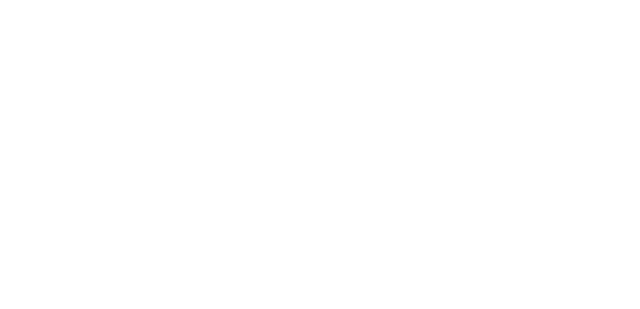
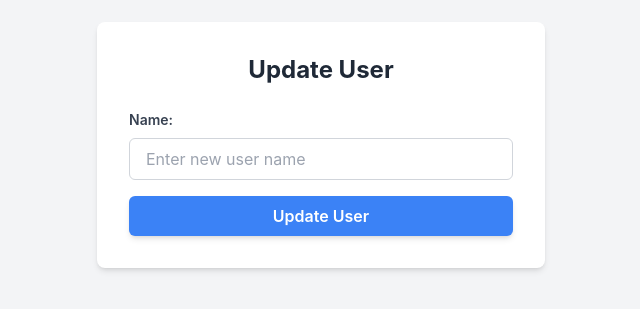
Before and after one commit to madhusankha90/user-management-system, a React (Create React App) app in the folder frontend/: page /userupdate in a window 1280 px wide. Before the commit this address had no page. Shown: the part 255-564 px from the top of the page, without its empty margins (319-959 px from the left). Built offline with nearby package versions, Linux system fonts and the light colour scheme.

Commit message:
create update page

```diff
--- a/frontend/src/User.js
+++ b/frontend/src/User.js
@@ -1,6 +1,7 @@
 import { useEffect, useState } from "react";
 import UserTable from "./UserTable";
 import axios, { Axios } from 'axios';
+import UserUpdate from "./UserUpdate";
 
 const User = () =>{
 
--- a/frontend/src/UserForm.js
+++ b/frontend/src/UserForm.js
@@ -1,34 +1,50 @@
-import React,{useState} from "react";
-import axios, { Axios } from 'axios';
+import React, { useState } from "react";
+import axios from 'axios';
+import { useNavigate } from "react-router-dom";
 
-const UserForm = ({rows}) => {
+const UserForm = () => {
+  const [id, setId] = useState('');
+  const [name, setName] = useState('');
 
-  const addUser = () => {
-    axios.post('http://localhost:5000/api/createuser')
-  }
-
-  const [id, setId] = useState();
-  const [name, setName] = useState();
+  const navigate = useNavigate();
 
   const handleId = (event) => {
-      setId(event.target.value);
-  }
-  const handleName = (event) =>{
+    setId(event.target.value);
+  };
+
+  const handleName = (event) => {
     setName(event.target.value);
-  }
+  };
+
+  const addUser = (event) => {
+    event.preventDefault(); // Prevent the default form submission behavior
+
+    const payload = {
+      id: id,
+      name: name,
+    };
+
+    axios.post('http://localhost:5000/api/createuser', payload)
+      .then(() => {
+        // Handle success, e.g., show a success message or reset form fields
+        setId(''); // Clear the ID field
+        setName(''); // Clear the Name field
+        navigate('/user')
+      })
+      .catch((error) => {
+        console.error("Axios Error:", error);
+      });
+  };
 
   return (
     <div className="flex justify-center items-center min-h-screen bg-gray-100">
-      {/* Form Container */}
-      <div className="p-6 w-full max-w-sm bg-white rounded-lg shadow-lg">
-        {/* Form Title and Description */}
+      <div className="p-8 w-full max-w-sm bg-white rounded-lg shadow-lg">
         <div className="mb-4 text-center">
           <h2 className="text-2xl font-bold text-gray-800 mb-2">Add New User</h2>
           <p className="text-gray-600 text-sm">Fill in the details below to add a new user to the system.</p>
         </div>
 
-        {/* Form to Add User */}
-        <form className="flex flex-col space-y-4">
+        <form className="flex flex-col space-y-4" onSubmit={addUser}>
           <input
             value={id}
             onChange={handleId}
@@ -37,8 +53,8 @@ const UserForm = ({rows}) => {
             className="p-3 border border-gray-300 rounded-md shadow-sm focus:outline-none focus:ring-2 focus:ring-blue-500"
           />
           <input
-          value={name}
-          onChange={handleName}
+            value={name}
+            onChange={handleName}
             type="text"
             placeholder="Enter Name"
             className="p-3 border border-gray-300 rounded-md shadow-sm focus:outline-none focus:ring-2 focus:ring-blue-500"
--- a/frontend/src/UserTable.js
+++ b/frontend/src/UserTable.js
@@ -4,7 +4,11 @@ import { useNavigate } from "react-router-dom";
 const UserTable = ({ rows }) => {
   const navigate = useNavigate();
 
+
   return (
+    // Outer container for centering the content
+    <div className="flex justify-center items-center min-h-screen bg-gray-100">
+      {/* Inner container for the table content */}
       <div className="container mx-auto p-6 max-w-lg bg-white rounded-lg shadow-lg">
         {/* Title and Description */}
         <div className="flex justify-between items-center mb-6">
@@ -40,7 +44,9 @@ const UserTable = ({ rows }) => {
                     <td className="px-6 py-4 border-b border-gray-300 text-sm text-gray-700">{row.name}</td>
                     <td className="px-6 py-4 border-b border-gray-300 text-sm text-gray-700 text-center">
                       <div className="flex justify-center space-x-2">
-                      <button className="bg-blue-500 text-white font-semibold py-1 px-4 rounded-md shadow-md hover:bg-blue-600 hover:shadow-lg transition duration-200 ease-in-out transform hover:scale-105">
+                        <button className="bg-blue-500 text-white font-semibold py-1 px-4 rounded-md shadow-md hover:bg-blue-600 hover:shadow-lg transition duration-200 ease-in-out transform hover:scale-105"
+                        onClick={()=>navigate('/userupdate')}
+                        >
                           Update
                         </button>
                         <button className="bg-red-500 text-white font-semibold py-1 px-4 rounded-md shadow-md hover:bg-red-600 hover:shadow-lg transition duration-200 ease-in-out transform hover:scale-105">
@@ -61,6 +67,7 @@ const UserTable = ({ rows }) => {
           </table>
         </div>
       </div>
+    </div>
   );
 };
 
--- /dev/null
+++ b/frontend/src/UserUpdate.js
@@ -0,0 +1,59 @@
+import React, { useState } from 'react'
+import axios from 'axios';
+
+const UserUpdate = ({getUsers}) => {
+
+    const [submitted, setSubmitted] = useState();
+
+    const updateUser = (data)=> {
+        setSubmitted(true);
+
+        const payload = {
+            id: data.id,
+            name: data.name,
+        }
+
+        axios.put('http://localhost:5000/api/updateuser', payload)
+        .then(() => {
+          getUsers();
+          setSubmitted(false);
+        })
+        .catch((error) => {
+          console.error("Axios Error:", error);
+        });
+    }
+
+  return (
+    <div class="flex justify-center items-center min-h-screen bg-gray-100">
+  <div class="w-full max-w-md p-8 bg-white rounded-lg shadow-md">
+
+    <h2 class="text-2xl font-bold text-center text-gray-800 mb-6">Update User</h2>
+
+
+    <form>
+
+      <div class="mb-4">
+        <label for="name" class="block text-sm font-semibold text-gray-700 mb-2">Name:</label>
+        <input
+          type="text"
+          id="name"
+          class="w-full px-4 py-2 border border-gray-300 rounded-md focus:outline-none focus:ring-2 focus:ring-blue-500"
+          placeholder="Enter new user name"
+        />
+      </div>
+
+
+      <button
+        type="button"
+        class="w-full bg-blue-500 hover:bg-blue-600 text-white font-semibold py-2 rounded-md shadow-md transition duration-200 ease-in-out"
+      >
+        Update User
+      </button>
+    </form>
+  </div>
+</div>
+
+  )
+}
+
+export default UserUpdate;
--- a/frontend/src/index.js
+++ b/frontend/src/index.js
@@ -6,6 +6,7 @@ import reportWebVitals from './reportWebVitals';
 import {BrowserRouter,Routes,Route} from 'react-router-dom'
 import User from './User';
 import UserForm from './UserForm';
+import UserUpdate from './UserUpdate';
 
 const root = ReactDOM.createRoot(document.getElementById('root'));
 root.render(
@@ -14,6 +15,8 @@ root.render(
     <Route path='/' element={<App/>}/>
     <Route path='/user' element={<User/>}/>
     <Route path='/userform' element={<UserForm/>}/>
+    <Route path="/userupdate" element={<UserUpdate />}/>
+
   </Routes>
 
   </BrowserRouter>
```
Lines whose indentation alone changed are shown as unchanged.
